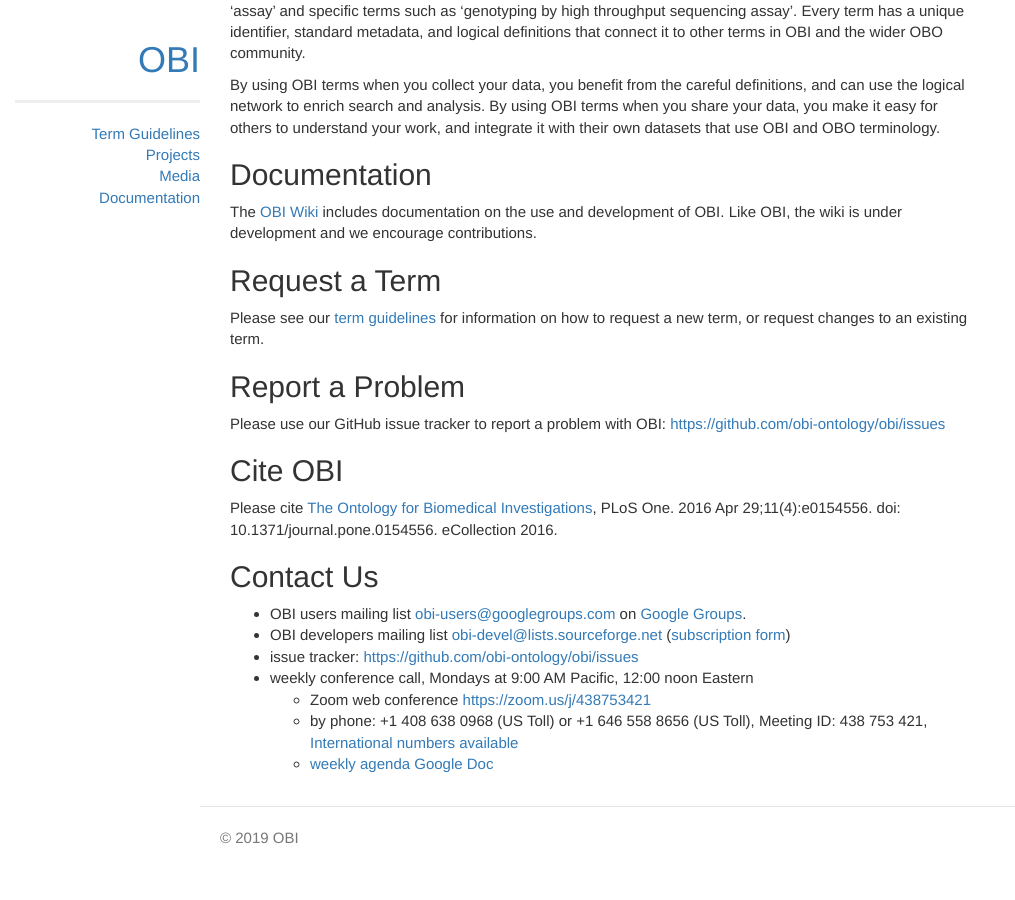
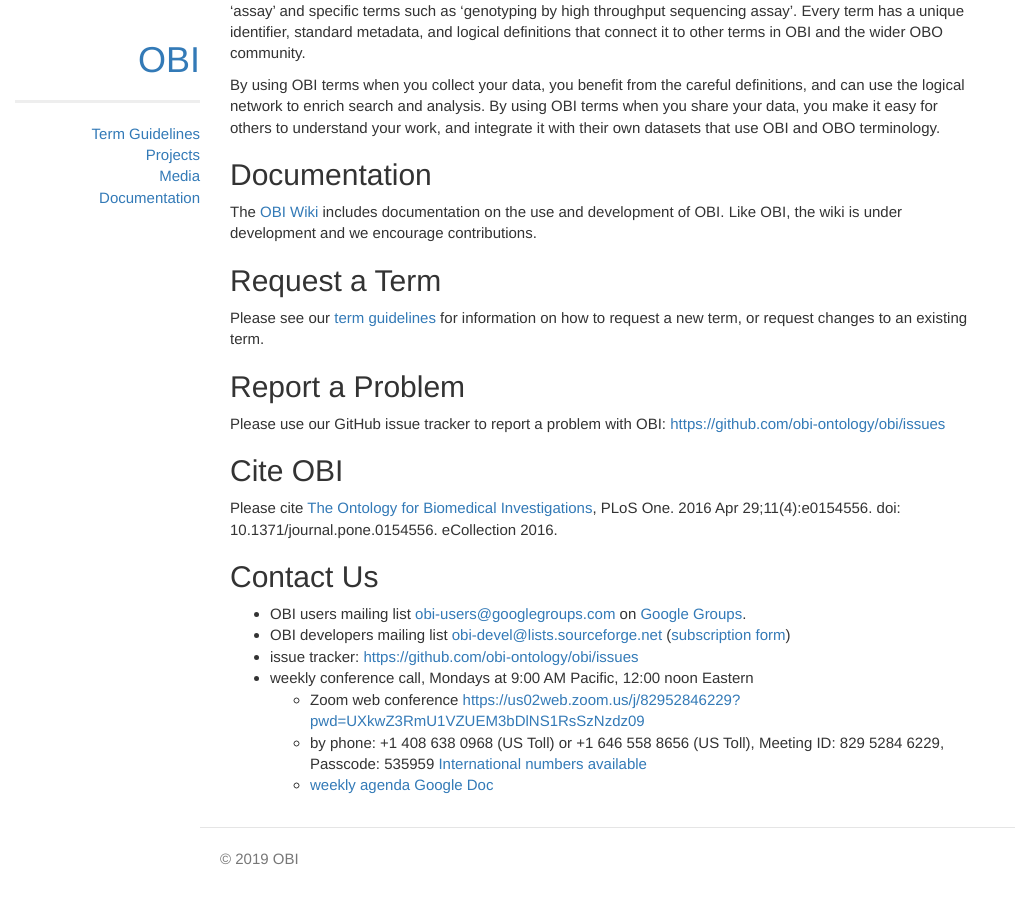
Before and after one commit to obi-ontology/obi-ontology.org, a Jekyll site: the page built from index.md, in a window 1280 px wide and 900 px high, scrolled down 706 px. Shown: the whole window, without its empty margins (0-1015 px from the left). Built offline with Jekyll 4.4.1, drawn with Linux system fonts in a browser that asks for light colours; before the commit the page ends 1584 px from its top, so only the background shows below that.

Commit message:
Update index.md
Update web conference ZOOM link, meeting ID and add Passcode

```diff
--- a/index.md
+++ b/index.md
@@ -58,6 +58,6 @@ Please cite [The Ontology for Biomedical Investigations](https://www.ncbi.nlm.ni
 - OBI developers mailing list [obi-devel@lists.sourceforge.net](mailto:obi-devel@lists.sourceforge.net) ([subscription form](https://sourceforge.net/projects/obi/lists/obi-devel))
 - issue tracker: <https://github.com/obi-ontology/obi/issues>
 - weekly conference call, Mondays at 9:00 AM Pacific, 12:00 noon Eastern
-    - Zoom web conference <https://zoom.us/j/438753421>
-    - by phone: +1 408 638 0968 (US Toll) or +1 646 558 8656 (US Toll), Meeting ID: 438 753 421, [International numbers available](https://zoom.us/u/MQm7aCi0)
+    - Zoom web conference <https://us02web.zoom.us/j/82952846229?pwd=UXkwZ3RmU1VZUEM3bDlNS1RsSzNzdz09>
+    - by phone: +1 408 638 0968 (US Toll) or +1 646 558 8656 (US Toll), Meeting ID: 829 5284 6229, Passcode: 535959 [International numbers available](https://zoom.us/u/MQm7aCi0)
     - [weekly agenda Google Doc](https://docs.google.com/document/d/1eEutJAG56gncTsWf2sAqHa4a9pQAuCbhsg_kmbF78tw/edit#heading=h.5bzhi4qntq5l)
```
